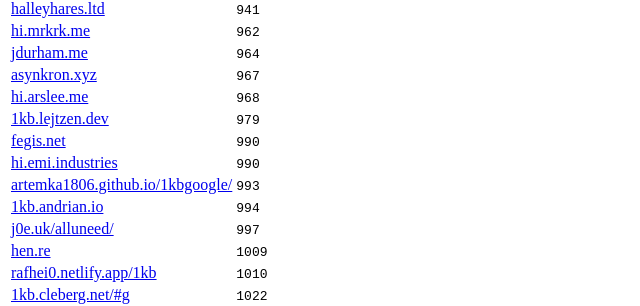
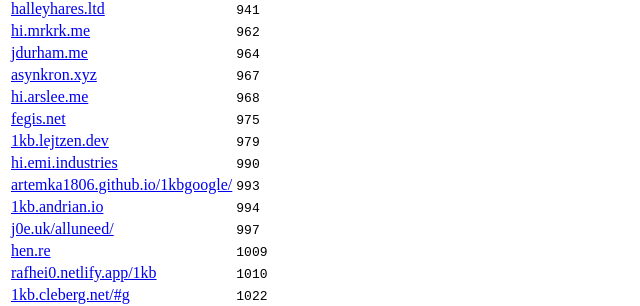
Before and after one commit to bradleytaunt/1kb.club, a Jekyll site: the page built from index.html, in a window 1280 px wide. Shown: the part 693-999 px from the top of the page, without its empty margins (0-640 px from the left). Built offline with Jekyll 4.4.1, drawn with Linux system fonts in a browser that asks for light colours.

Commit message:
Update fegis.net size to 975

```diff
--- a/_data/sites.yml
+++ b/_data/sites.yml
@@ -50,7 +50,7 @@
   size: 707
 
 - domain: fegis.net
-  size: 990
+  size: 975
 
 - domain: halleyhares.ltd
   size: 941
```
